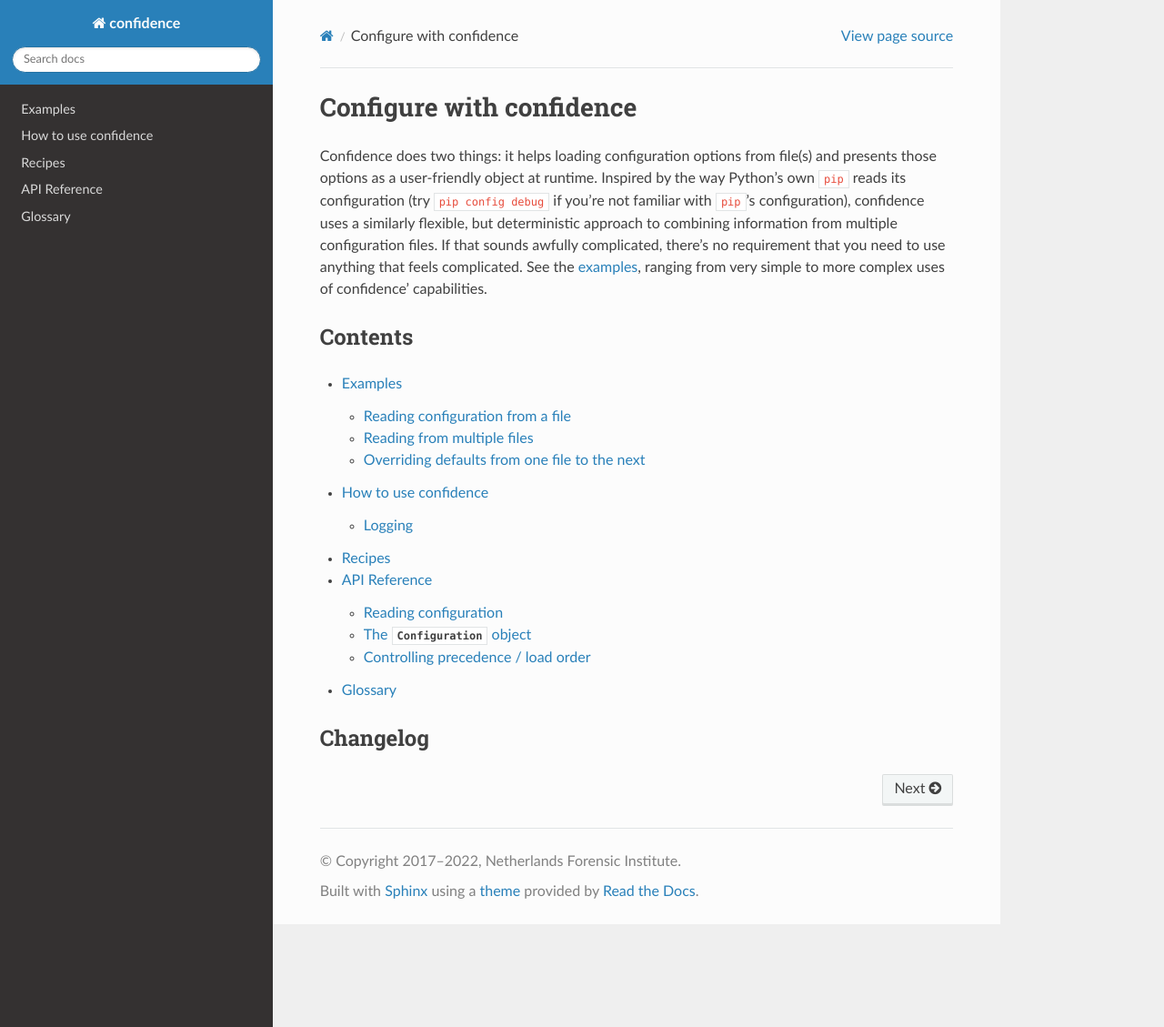
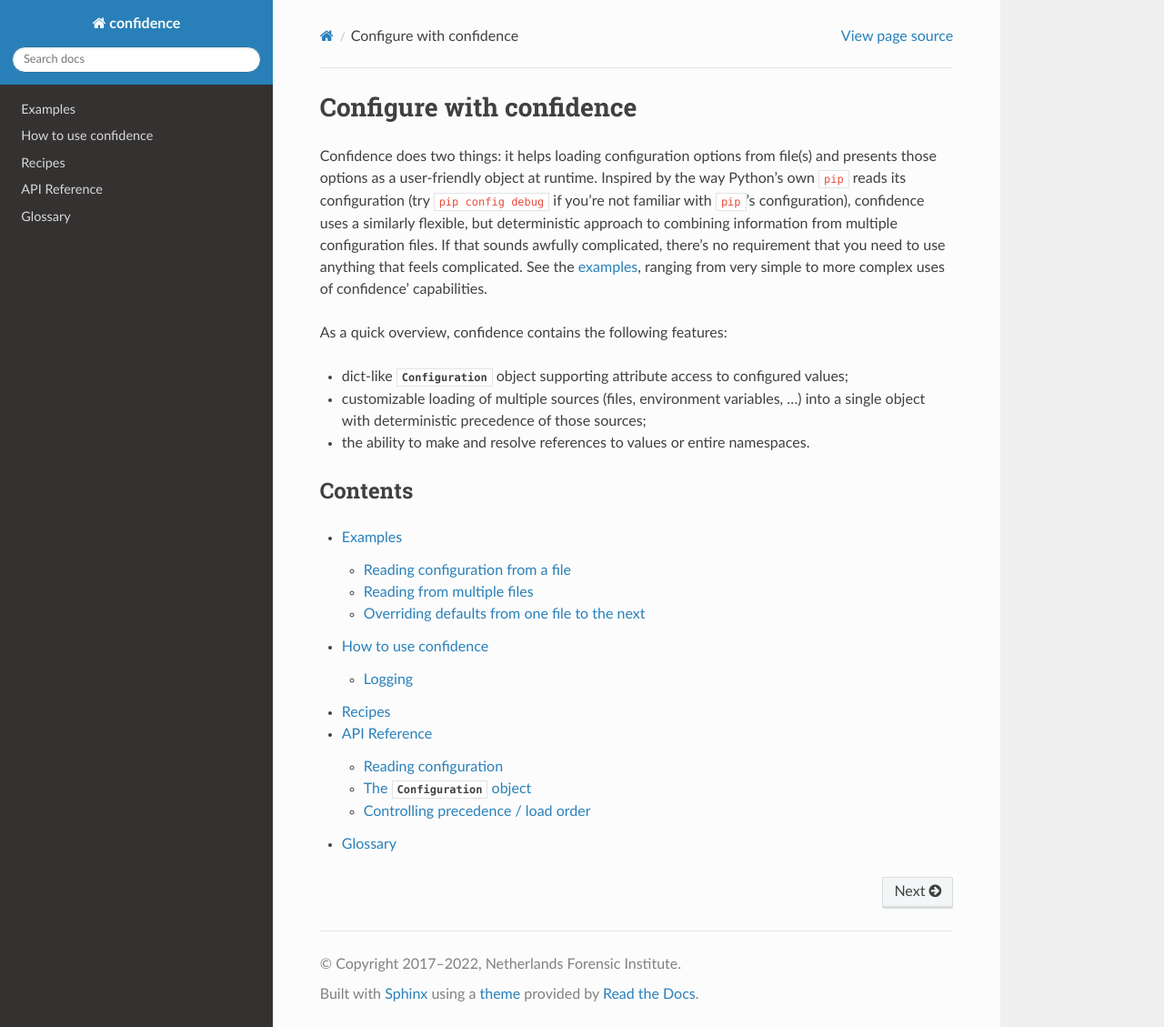
Before and after one commit to NetherlandsForensicInstitute/confidence, a Sphinx documentation site: the page built from docs/index.rst, in a window 1280 px wide and 1129 px high. Shown: the whole window at 91% size. Built offline with Sphinx 7.4.7 and the Read the Docs theme 2.0.0, drawn with Linux system fonts in a browser that asks for light colours.

Commit message:
Add a quick overview to docs index

```diff
--- a/docs/index.rst
+++ b/docs/index.rst
@@ -6,6 +6,12 @@ Inspired by the way Python's own ``pip`` reads its configuration (try ``pip conf
 confidence uses a similarly flexible, but deterministic approach to combining information from multiple configuration files.
 If that sounds awfully complicated, there's no requirement that you need to use anything that feels complicated.
 See the :ref:`examples <examples>`, ranging from very simple to more complex uses of confidence' capabilities.
+
+As a quick overview, confidence contains the following features:
+
+- dict-like `Configuration` object supporting attribute access to configured values;
+- customizable loading of multiple sources (files, environment variables, …) into a single object with deterministic precedence of those sources;
+- the ability to make and resolve references to values or entire namespaces.
 
 Contents
 --------
@@ -19,9 +25,6 @@ Contents
    api
    glossary
 
-Changelog
----------
-
 .. todo::
 
    Integrate ``CHANGES.md`` here without having to duplicate it.
```
